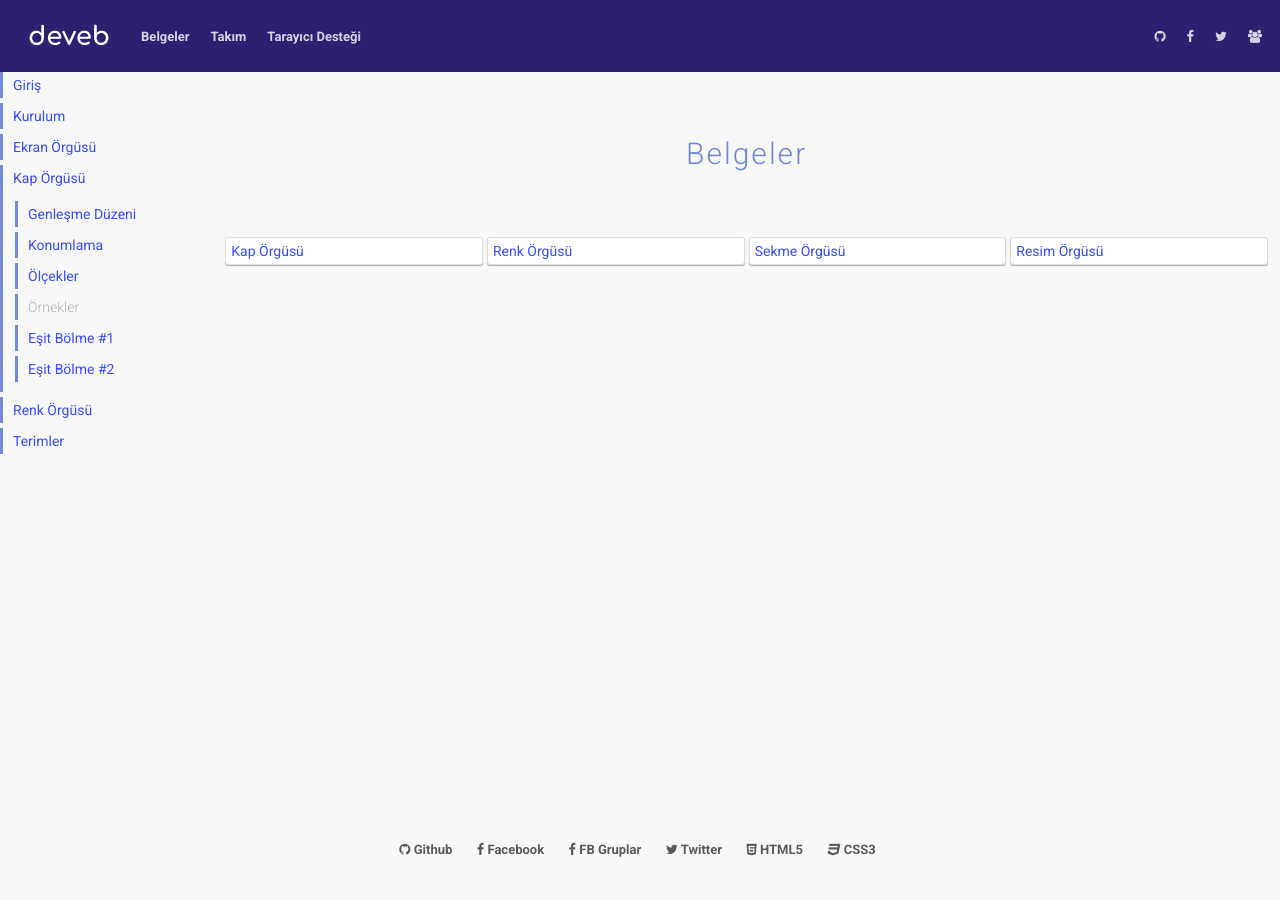
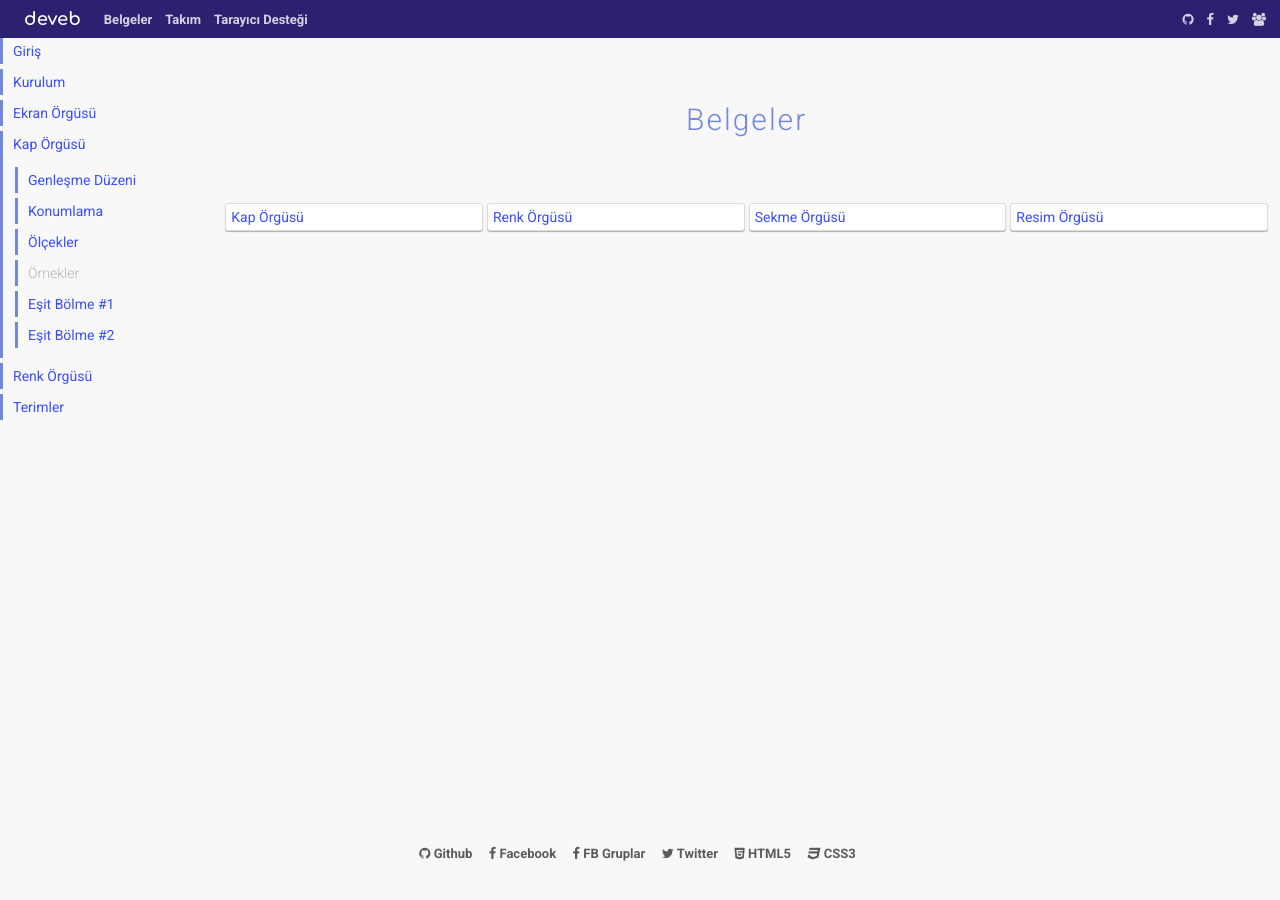
Before and after one commit to data-deveb/data-deveb.github.io, a Jekyll site: the page built from belgeler/belgeler.html, in a window 1280 px wide. Built offline with Jekyll 4.4.1, drawn with Linux system fonts in a browser that asks for light colours.

Commit message:
güncelleme

```diff
--- a/assets/css/deveb.genel.css
+++ b/assets/css/deveb.genel.css
@@ -13,11 +13,8 @@ body{
 .bg{
 	background-image: url(../img/bg.png),linear-gradient(#2c2171, #292070 15%);
 }
-.header{min-height: 72px;}
 #header{
 	background-color: #2c2171;
-	min-height:72px;
-
 }
 .menu
 {
@@ -124,7 +121,7 @@ font-size: 30px;
 
 a.logo{
 	font-family: 'Comfortaa', cursive;
-	font-size: 26px !important;
+	font-size: 18px !important;
 	color:#fff !important;
 	font-weight: bold !important;
 	opacity: 1 !important;
@@ -167,7 +164,7 @@ box-shadow: 0 2px 0 hsla(200,9%,93%,.25);
 ========================================================================== */
 .menü-genel{ padding: 5px;}
 	.menü-genel li{display: inline-block;margin-right: 5px;font-size: 11pt;}
-	.menü-genel li a{ opacity: .8;display: inline-block; text-decoration: none; padding:8px; color: #fff; font-weight: 300;-webkit-transition: .3s all;
+	.menü-genel li a{ opacity: .8;display: inline-block; text-decoration: none; padding:4px; color: #fff; font-weight: 300;-webkit-transition: .3s all;
 -o-transition: .3s all;
 transition: .3s all;
 font-weight: 600;
```
